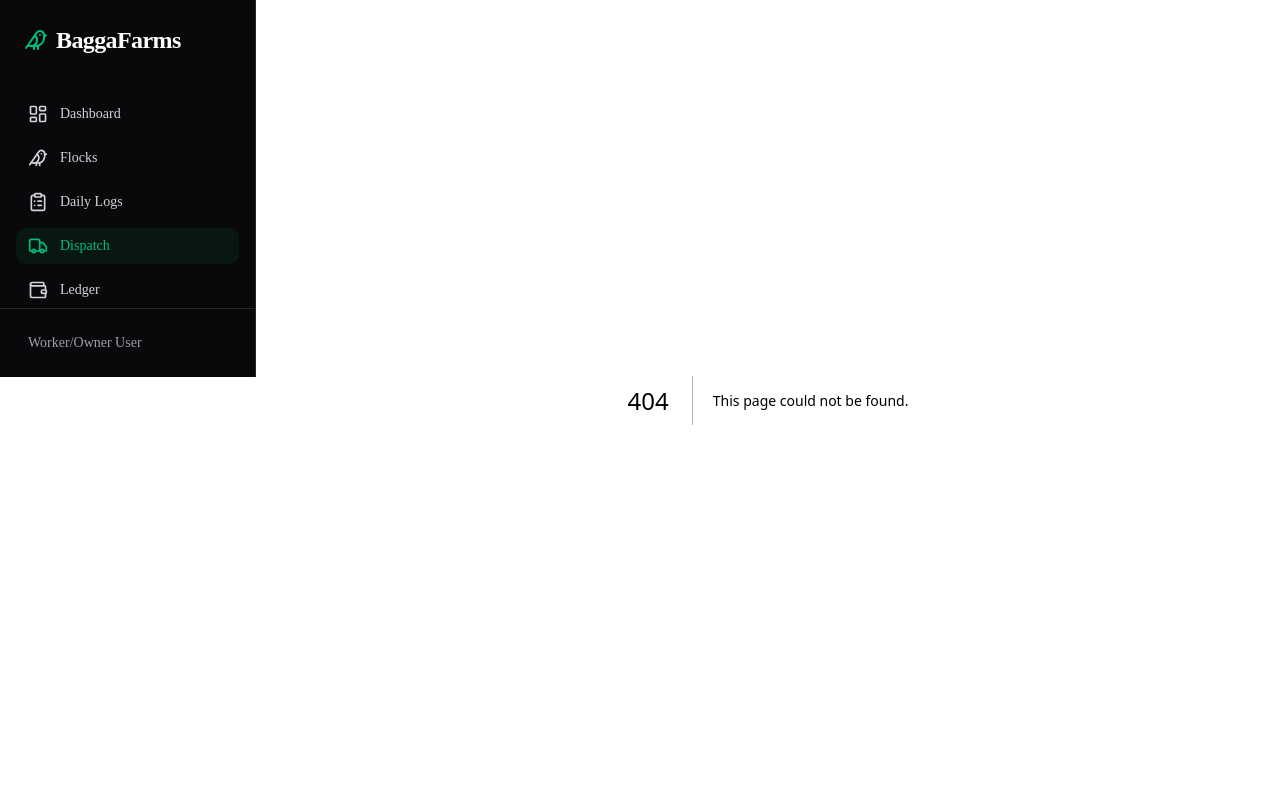
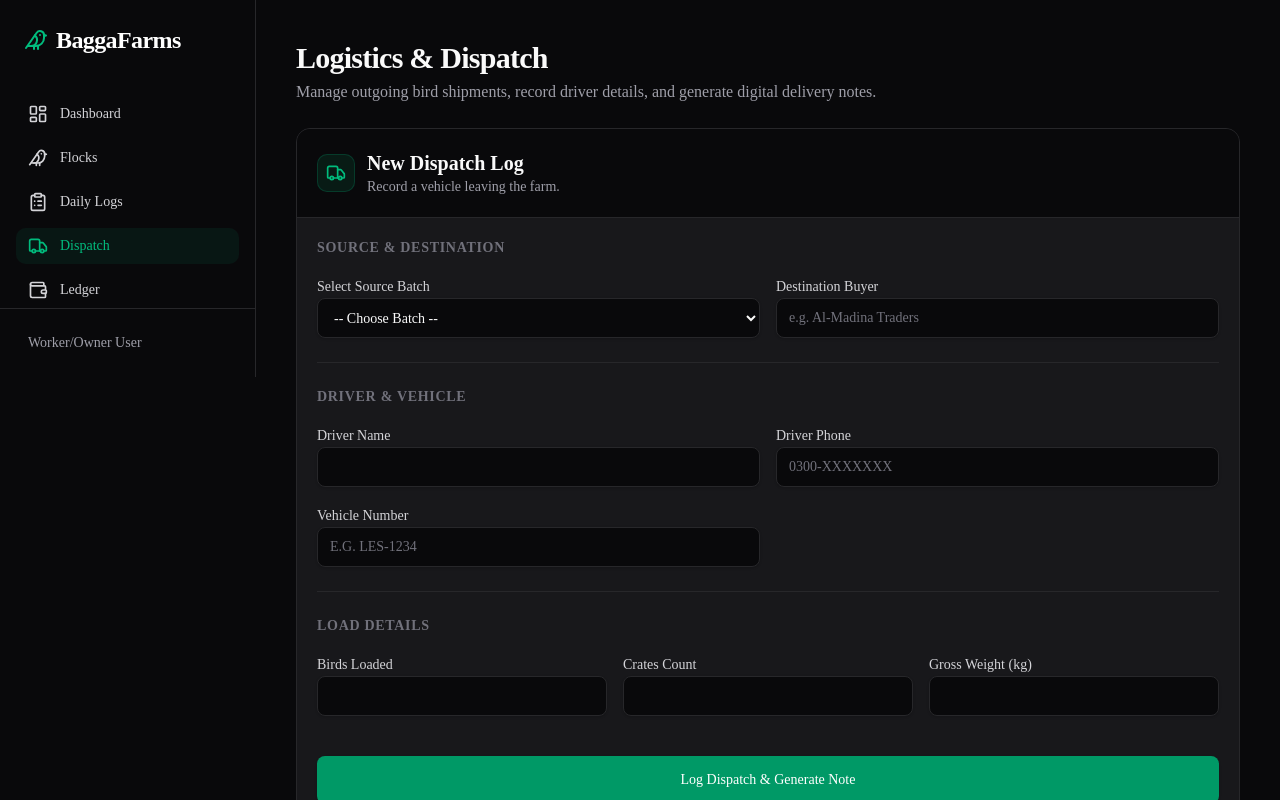
Before and after one commit to zhumail88/baggafarms, a Next.js app: page /dispatch in a window 1280 px wide. Before the commit this address had no page. Built offline with nearby package versions, Linux system fonts and the light colour scheme.

Commit message:
feat(dispatch): implement logistics form and delivery note generator

```diff
--- /dev/null
+++ b/src/app/dispatch/page.tsx
@@ -0,0 +1,14 @@
+import DispatchForm from "@/components/dispatch/DispatchForm";
+
+export default function DispatchPage() {
+  return (
+    <div className="p-4 md:p-10 space-y-6 max-w-5xl mx-auto w-full">
+      <div className="mb-6">
+        <h1 className="text-3xl font-bold tracking-tight text-zinc-50">Logistics & Dispatch</h1>
+        <p className="text-zinc-400 mt-1">Manage outgoing bird shipments, record driver details, and generate digital delivery notes.</p>
+      </div>
+
+      <DispatchForm />
+    </div>
+  );
+}
--- /dev/null
+++ b/src/components/dispatch/DispatchForm.tsx
@@ -0,0 +1,173 @@
+"use client";
+
+import { useState } from "react";
+import { Truck } from "lucide-react";
+
+export default function DispatchForm() {
+  const [isSubmitting, setIsSubmitting] = useState(false);
+  const [showDeliveryNote, setShowDeliveryNote] = useState(false);
+
+  const handleSubmit = (e: React.FormEvent) => {
+    e.preventDefault();
+    setIsSubmitting(true);
+    // Simulate submission delay
+    setTimeout(() => {
+      setIsSubmitting(false);
+      setShowDeliveryNote(true);
+    }, 1000);
+  };
+
+  if (showDeliveryNote) {
+    return (
+      <div className="bg-zinc-900 border border-zinc-800 rounded-xl p-6 text-center space-y-4 animate-in fade-in zoom-in-95">
+        <div className="mx-auto w-12 h-12 bg-emerald-500/20 text-emerald-500 rounded-full flex items-center justify-center mb-4">
+          <Truck className="h-6 w-6" />
+        </div>
+        <h2 className="text-2xl font-bold text-zinc-50">Delivery Note Generated!</h2>
+        <p className="text-zinc-400">The dispatch has been logged successfully and the driver's delivery note is ready.</p>
+        <button
+          onClick={() => setShowDeliveryNote(false)}
+          className="mt-6 inline-flex items-center justify-center whitespace-nowrap rounded-md text-sm font-medium transition-colors bg-zinc-800 text-white shadow hover:bg-zinc-700 h-10 px-4 py-2"
+        >
+          Log Another Dispatch
+        </button>
+      </div>
+    );
+  }
+
+  return (
+    <div className="bg-zinc-900 border border-zinc-800 rounded-xl overflow-hidden w-full">
+      <div className="bg-zinc-950 p-5 border-b border-zinc-800 flex items-center gap-3">
+        <div className="bg-emerald-500/10 p-2 rounded-lg border border-emerald-500/20">
+          <Truck className="h-5 w-5 text-emerald-500" />
+        </div>
+        <div>
+          <h2 className="text-xl font-semibold text-zinc-50">New Dispatch Log</h2>
+          <p className="text-sm text-zinc-400">Record a vehicle leaving the farm.</p>
+        </div>
+      </div>
+
+      <form onSubmit={handleSubmit} className="p-5 space-y-6">
+
+        {/* FLOCK SELECTION */}
+        <div className="space-y-4 border-b border-zinc-800 pb-6">
+          <h3 className="text-sm font-semibold text-zinc-500 uppercase tracking-wider">Source & Destination</h3>
+          <div className="grid grid-cols-1 md:grid-cols-2 gap-4">
+            <div className="space-y-2">
+              <label htmlFor="flock_id" className="text-sm font-medium text-zinc-300">Select Source Batch</label>
+              <select
+                id="flock_id"
+                name="flock_id"
+                required
+                className="flex h-10 w-full rounded-md border border-zinc-800 bg-zinc-950 px-3 py-2 text-sm shadow-sm transition-colors focus-visible:outline-none focus-visible:ring-1 focus-visible:ring-emerald-500 text-zinc-50"
+              >
+                <option value="">-- Choose Batch --</option>
+                <option value="1">Summer Broiler A</option>
+              </select>
+            </div>
+            <div className="space-y-2">
+              <label htmlFor="buyer_name" className="text-sm font-medium text-zinc-300">Destination Buyer</label>
+              <input
+                id="buyer_name"
+                name="buyer_name"
+                type="text"
+                required
+                placeholder="e.g. Al-Madina Traders"
+                className="flex h-10 w-full rounded-md border border-zinc-800 bg-zinc-950 px-3 py-2 text-sm shadow-sm transition-colors placeholder:text-zinc-500 focus-visible:outline-none focus-visible:ring-1 focus-visible:ring-emerald-500 text-zinc-50"
+              />
+            </div>
+          </div>
+        </div>
+
+        {/* LOGISTICS & DRIVER */}
+        <div className="space-y-4 border-b border-zinc-800 pb-6">
+          <h3 className="text-sm font-semibold text-zinc-500 uppercase tracking-wider">Driver & Vehicle</h3>
+          <div className="grid grid-cols-1 md:grid-cols-2 gap-4">
+            <div className="space-y-2">
+              <label htmlFor="driver_name" className="text-sm font-medium text-zinc-300">Driver Name</label>
+              <input
+                id="driver_name"
+                name="driver_name"
+                type="text"
+                required
+                className="flex h-10 w-full rounded-md border border-zinc-800 bg-zinc-950 px-3 py-2 text-sm shadow-sm transition-colors focus-visible:outline-none focus-visible:ring-1 focus-visible:ring-emerald-500 text-zinc-50"
+              />
+            </div>
+
+            <div className="space-y-2">
+              <label htmlFor="driver_phone" className="text-sm font-medium text-zinc-300">Driver Phone</label>
+              <input
+                id="driver_phone"
+                name="driver_phone"
+                type="tel"
+                placeholder="0300-XXXXXXX"
+                className="flex h-10 w-full rounded-md border border-zinc-800 bg-zinc-950 px-3 py-2 text-sm shadow-sm transition-colors placeholder:text-zinc-500 focus-visible:outline-none focus-visible:ring-1 focus-visible:ring-emerald-500 text-zinc-50"
+              />
+            </div>
+
+            <div className="space-y-2">
+              <label htmlFor="vehicle_number" className="text-sm font-medium text-zinc-300">Vehicle Number</label>
+              <input
+                id="vehicle_number"
+                name="vehicle_number"
+                type="text"
+                required
+                placeholder="e.g. LES-1234"
+                className="flex h-10 w-full rounded-md border border-zinc-800 bg-zinc-950 px-3 py-2 text-sm shadow-sm transition-colors uppercase placeholder:text-zinc-500 focus-visible:outline-none focus-visible:ring-1 focus-visible:ring-emerald-500 text-zinc-50"
+              />
+            </div>
+          </div>
+        </div>
+
+        {/* LOAD DETAILS */}
+        <div className="space-y-4">
+          <h3 className="text-sm font-semibold text-zinc-500 uppercase tracking-wider">Load Details</h3>
+          <div className="grid grid-cols-1 md:grid-cols-3 gap-4">
+            <div className="space-y-2">
+              <label htmlFor="birds_loaded" className="text-sm font-medium text-zinc-300">Birds Loaded</label>
+              <input
+                id="birds_loaded"
+                name="birds_loaded"
+                type="number"
+                min="1"
+                required
+                className="flex h-10 w-full rounded-md border border-zinc-800 bg-zinc-950 px-3 py-2 text-sm shadow-sm transition-colors focus-visible:outline-none focus-visible:ring-1 focus-visible:ring-emerald-500 text-zinc-50"
+              />
+            </div>
+
+            <div className="space-y-2">
+              <label htmlFor="crates_count" className="text-sm font-medium text-zinc-300">Crates Count</label>
+              <input
+                id="crates_count"
+                name="crates_count"
+                type="number"
+                min="0"
+                className="flex h-10 w-full rounded-md border border-zinc-800 bg-zinc-950 px-3 py-2 text-sm shadow-sm transition-colors focus-visible:outline-none focus-visible:ring-1 focus-visible:ring-emerald-500 text-zinc-50"
+              />
+            </div>
+
+            <div className="space-y-2">
+              <label htmlFor="gross_weight_kg" className="text-sm font-medium text-zinc-300">Gross Weight (kg)</label>
+              <input
+                id="gross_weight_kg"
+                name="gross_weight_kg"
+                type="number"
+                step="0.1"
+                min="0"
+                className="flex h-10 w-full rounded-md border border-zinc-800 bg-zinc-950 px-3 py-2 text-sm shadow-sm transition-colors focus-visible:outline-none focus-visible:ring-1 focus-visible:ring-emerald-500 text-zinc-50"
+              />
+            </div>
+          </div>
+        </div>
+
+        <button
+          type="submit"
+          disabled={isSubmitting}
+          className="w-full inline-flex items-center justify-center whitespace-nowrap rounded-md text-sm font-medium transition-colors bg-emerald-600 text-white shadow hover:bg-emerald-500 h-12 px-4 py-2 disabled:opacity-50 text-lg mt-4"
+        >
+          {isSubmitting ? "Generating Note..." : "Log Dispatch & Generate Note"}
+        </button>
+      </form>
+    </div>
+  );
+}
```
